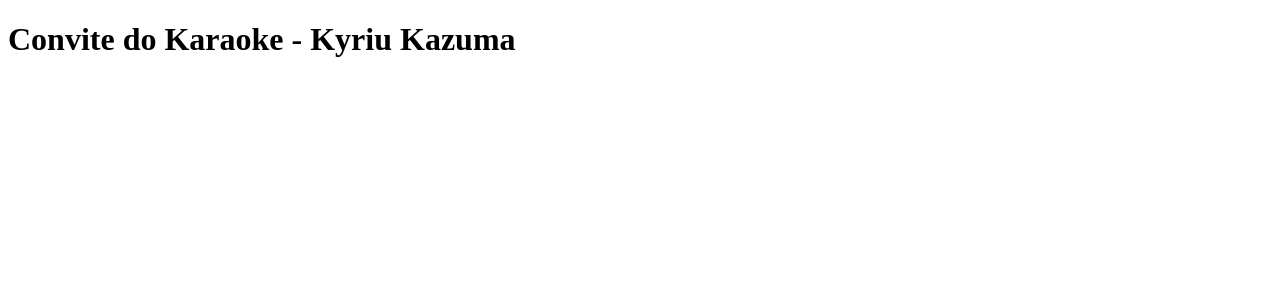
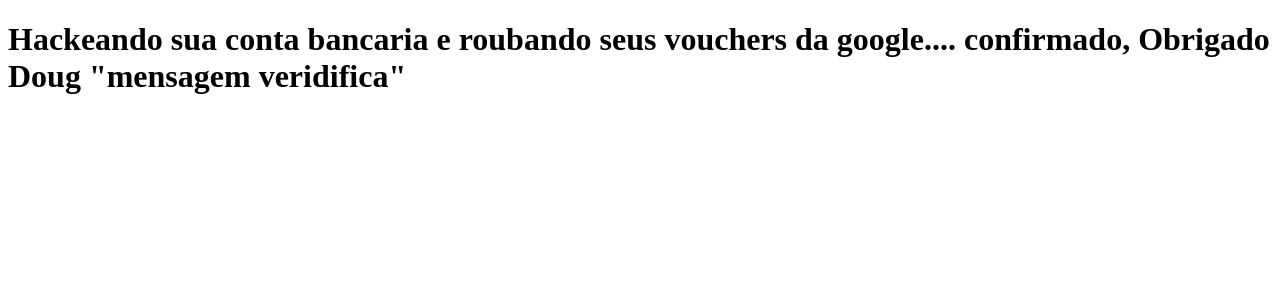
Before and after one commit to RennanABelem/subanews, a Next.js app: page / in a window 1280 px wide. Shown: the top 300 px of the page. Built offline with nearby package versions, Linux system fonts and the light colour scheme.

Commit message:
alterando texto

```diff
--- a/pages/index.js
+++ b/pages/index.js
@@ -1,5 +1,5 @@
 function Home(){
-    return <h1>Convite do Karaoke - Kyriu Kazuma</h1>
+    return <h1>Hackeando sua conta bancaria e roubando seus vouchers da google.... confirmado, Obrigado Doug "mensagem veridifica"</h1>
 }
 
 export default Home;
```
